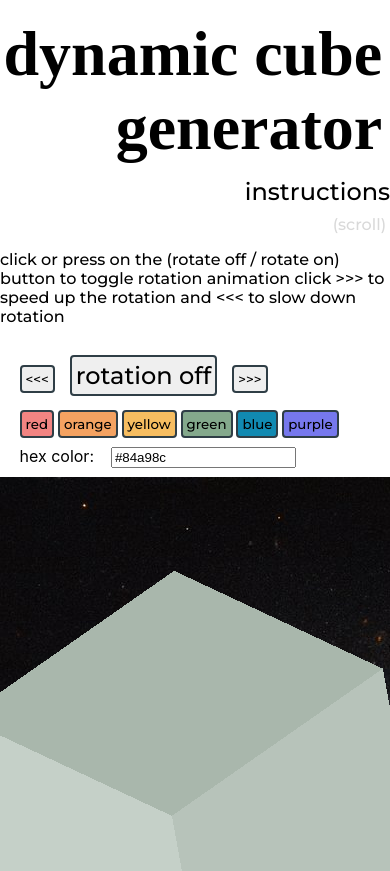
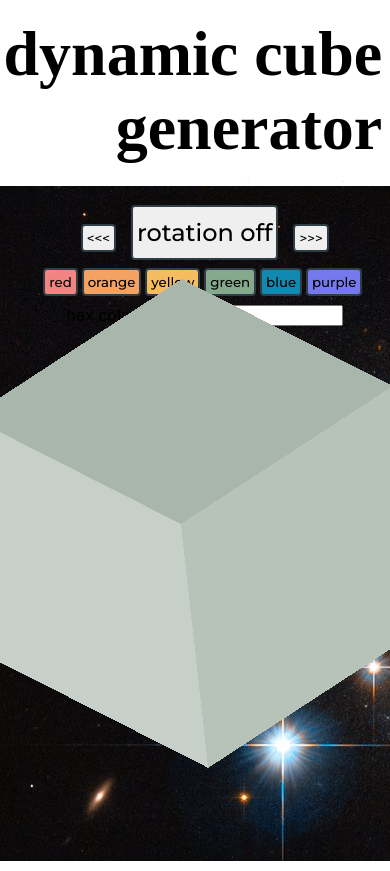
Before and after one commit to pickled-bot/dynamic-cube, a React (Create React App) app: page / in a window 390 px wide. Shown: the top 871 px of the page. Built offline with nearby package versions, Linux system fonts and the light colour scheme; a web font is replaced by a local one.

Commit message:
adjusted css to try and improve mobile capabilities

```diff
--- a/src/App.css
+++ b/src/App.css
@@ -12,7 +12,12 @@ header {
     margin-top: 1vh;
     display: grid;
     gap: 0.25rem;
-    grid-template-columns: repeat(auto-fit, minmax(200px, 1fr))
+    grid-template-columns: repeat(auto-fit, minmax(200px, 1fr));
+    height: 20vh;
+}
+
+span {
+    align-self: center;
 }
 
 h1 {
@@ -27,10 +32,11 @@ h1 {
 #instructions {
     overflow-y: scroll;
     width: 100%;
-    height: 150px;
+    height: 100%;
     margin-bottom: 1vh;
     font-family: 'Montserrat', sans-serif;
 }
+
 
 #instructions h2{
     text-align: right;
@@ -48,11 +54,11 @@ h1 {
 
 
 #buttons {
-    /* display: flex; */
+    display: flex;
     margin-top: 0.5vh;
     margin-left: 5%;
     flex-wrap: wrap;
-    /* justify-content: center; */
+    justify-content: center;
 }
 
 button {
@@ -71,7 +77,15 @@ button {
     font-size: 1.5rem;
 }
 
+#animateUp {
+    margin-top: 4vh;
+    align-self: center;
+}
 
+#animateDwn {
+    margin-top: 4vh;
+    align-self: center;
+}
 
 #red {
     background-color: #f28482;
@@ -155,6 +169,7 @@ button {
 
 input {
     margin-left: 2vh;
+    align-self: center;
 }
 
 footer {
```
